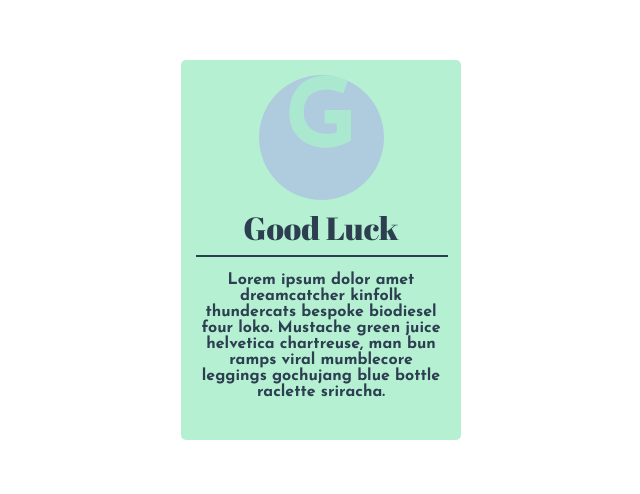
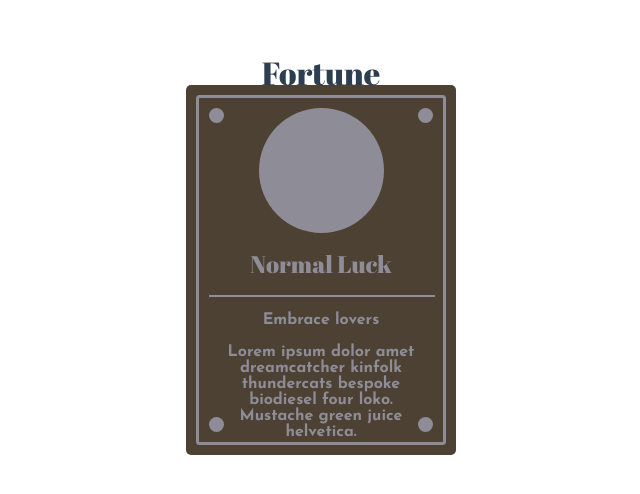
Before and after one commit to livrush/fortune, a Vue app: page / in a window 1280 px wide. Shown: the top 494 px of the page, without its empty margins (319-959 px from the left). Built offline with nearby package versions, Linux system fonts and the light colour scheme.

Commit message:
flesh out fortune component

```diff
--- a/src/components/Fortune.vue
+++ b/src/components/Fortune.vue
@@ -1,18 +1,53 @@
 <template>
   <div class="fortune">
-    <div class="emblem">G</div>
-    <h1 class="luck">Good Luck</h1>
-    <hr>
-    <div class="reading">Lorem ipsum dolor amet dreamcatcher kinfolk thundercats bespoke biodiesel four loko. Mustache green juice helvetica chartreuse, man bun ramps viral mumblecore leggings gochujang blue bottle raclette sriracha.</div>
+    <h1>Fortune</h1>
+    <div class="fortune-outer" v-bind:style="{ background: color1, color: color2 }">
+      <div class="fortune-inner" v-bind:style="{ 'border-color': color2 }">
+        <div class="card-flair flair-top-left" v-bind:style="{ background: color2 }"></div>
+        <div class="card-flair flair-top-right" v-bind:style="{ background: color2 }"></div>
+        <div class="card-flair flair-bottom-left" v-bind:style="{ background: color2 }"></div>
+        <div class="card-flair flair-bottom-right" v-bind:style="{ background: color2 }"></div>
+        <div class="emblem" v-bind:style="{ background: color2, color: color1 }">
+
+        </div>
+        <h2 class="luck">{{ luck }} Luck</h2>
+        <hr>
+        <div class="reading">{{ verb }} {{ group }}</div>
+        <p></p>
+        <div class="reading">Lorem ipsum dolor amet dreamcatcher kinfolk thundercats bespoke biodiesel four loko.</div>
+        <div class="reading">Mustache green juice helvetica.</div>
+      </div>
+    </div>
   </div>
 </template>
 
 <script>
+import {
+  pullRandom,
+  luck,
+  verbs,
+  groups,
+  colors,
+} from '../groups';
+
+const color1 = pullRandom(colors);
+const color2 = pullRandom(colors);
+
+// $('body').css('background', color1.hues[2]);
+
 export default {
   name: 'HelloWorld',
+  props: {
+    themeColors: Object,
+  },
   data() {
     return {
-      msg: 'Welcome to Your Vue.js App',
+      luck: pullRandom(luck),
+      verb: pullRandom(verbs),
+      group: pullRandom(groups),
+      bgColor: color1.hues[2],
+      color1: color1.hues[3],
+      color2: color2.hues[1],
     };
   },
 };
@@ -20,27 +55,80 @@ export default {
 
 <!-- Add "scoped" attribute to limit CSS to this component only -->
 <style scoped>
+@keyframes spinAround {
+  1% {
+    transform: rotate3d(0, 5, 1, 0deg);
+  };
+  100% {
+    transform: rotate3d(0, 5, 1, 1turn);
+  };
+}
+
 .fortune {
+  animation-name: fadeInDown;
+  animation-duration: 1s;
+  animation-iteration-count: 1;
+  animation-fill-mode: both;
+}
+
+.fortune-outer {
+  color: #270722;
   margin: auto;
+  width: 250px;
+  height: 350px;
+  padding: 10px;
   display: flex;
   flex-direction: column;
   align-content: center;
-  background: #aecd;
   text-align: center;
-  padding: 15px;
-  height: 350px;
-  width: 250px;
   border-radius: 5px;
 }
 
+.fortune-inner {
+  border: #270722 3px solid;
+  padding: 10px;
+  box-sizing: border-box;
+  height: 100%;
+  width: 100%;
+  border-radius: 3.5px;
+  position: relative;
+}
+
 .emblem {
+  background: #270722;
   margin: 0 auto;
-  color: #aecd;
   font-size: 6em;
-  background: #aeccdd;
   height: 125px;
   width: 125px;
   border-radius: 50%;
+}
+
+.card-flair {
+  height: 15px;
+  width: 15px;
+  background: #270722;
+  position: absolute;
+  border-radius: 50%;
+}
+
+.flair-top-left {
+  top: 10px;
+  left: 10px;
+}
+
+.flair-top-right {
+  top: 10px;
+  right: 10px;
+}
+
+.flair-bottom-left {
+  bottom: 10px;
+  left: 10px;
+}
+
+.flair-bottom-right {
+  bottom: 10px;
+  right: 10px;
 }
 
 .luck {
```
